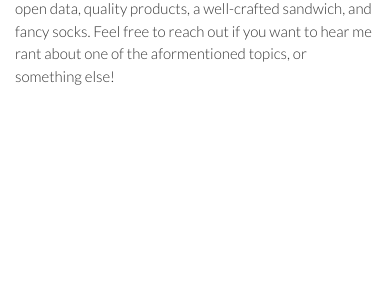
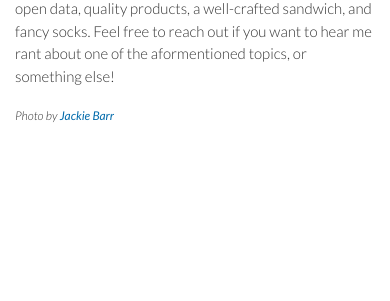
Before and after one commit to bceskavich/homepage-2015, a Flask app: page /about in a window 390 px wide. Shown: the part 680-981 px from the top of the page. Before the commit the page ends 765 px from the top, so only its background shows below. Run offline with Flask 2, Linux system fonts and the light colour scheme; some libraries are stand-ins or nearby versions; some web fonts are replaced.

Commit message:
Added image photo cred.

```diff
--- a/app/static/css/style.css
+++ b/app/static/css/style.css
@@ -302,6 +302,16 @@ nav,
     font-size: 18px;
 }
 
+#bio #cred {
+    font-size: 15px;
+    font-style: italic;
+    padding-top: 10px;
+}
+
+#bio #cred a {
+    font-weight: normal;
+}
+
 #work p {
     font-size: 15px;
 }
@@ -341,6 +351,10 @@ nav,
         font-size: 15px;
     }
 
+    #bio #cred {
+        font-size: 12px;
+    }
+
     #work > div {
         margin-bottom: 35px;
     }
--- a/app/templates/about.html
+++ b/app/templates/about.html
@@ -9,6 +9,8 @@
   <div class="col-sm-8">
     <h1>Billy Ceskavich</h1>
     <p>Hey there, I’m Billy. I’m an Engagement Fellow at Syracuse University, pursuing my Masters in Information Management. Currently I'm an intern at Made by Many in New York, where I write code and build products. At Syracuse, I split my time between classes, writing software for the BITS Lab, and working on fun side projects with the iSchool’s NEXIS Lab. I'm a sucker for open data, quality products, a well-crafted sandwich, and fancy socks. Feel free to reach out if you want to hear me rant about one of the aformentioned topics, or something else!</p>
+
+    <p id="cred">Photo by <a href="http://jackiembarr.com/" target="_blank">Jackie Barr</a></p>
   </div>
 </div>
 {% endblock %}
```
